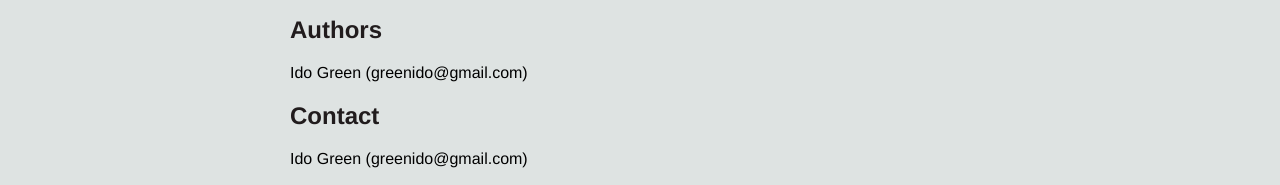
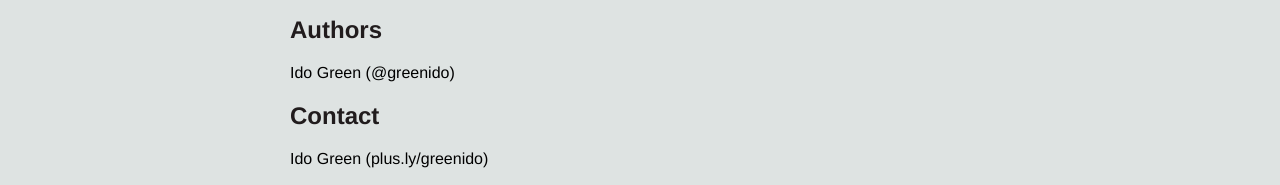
Before and after one commit to greenido/Web-Workers-Examples-, a plain HTML site: page index.html in a window 1280 px wide. Shown: the part 424-609 px from the top of the page. Drawn offline with Linux system fonts and the light colour scheme.

Commit message:
Update index.html

```diff
--- a/index.html
+++ b/index.html
@@ -64,13 +64,13 @@
 
 
       <h2>Authors</h2>
-      <p>Ido Green (greenido@gmail.com)
+      <p>Ido Green (@greenido)
 <br/>      </p>
 
 
 
       <h2>Contact</h2>
-      <p>Ido Green (greenido@gmail.com)
+      <p>Ido Green (plus.ly/greenido)
 <br/>      </p>
 
 
```
